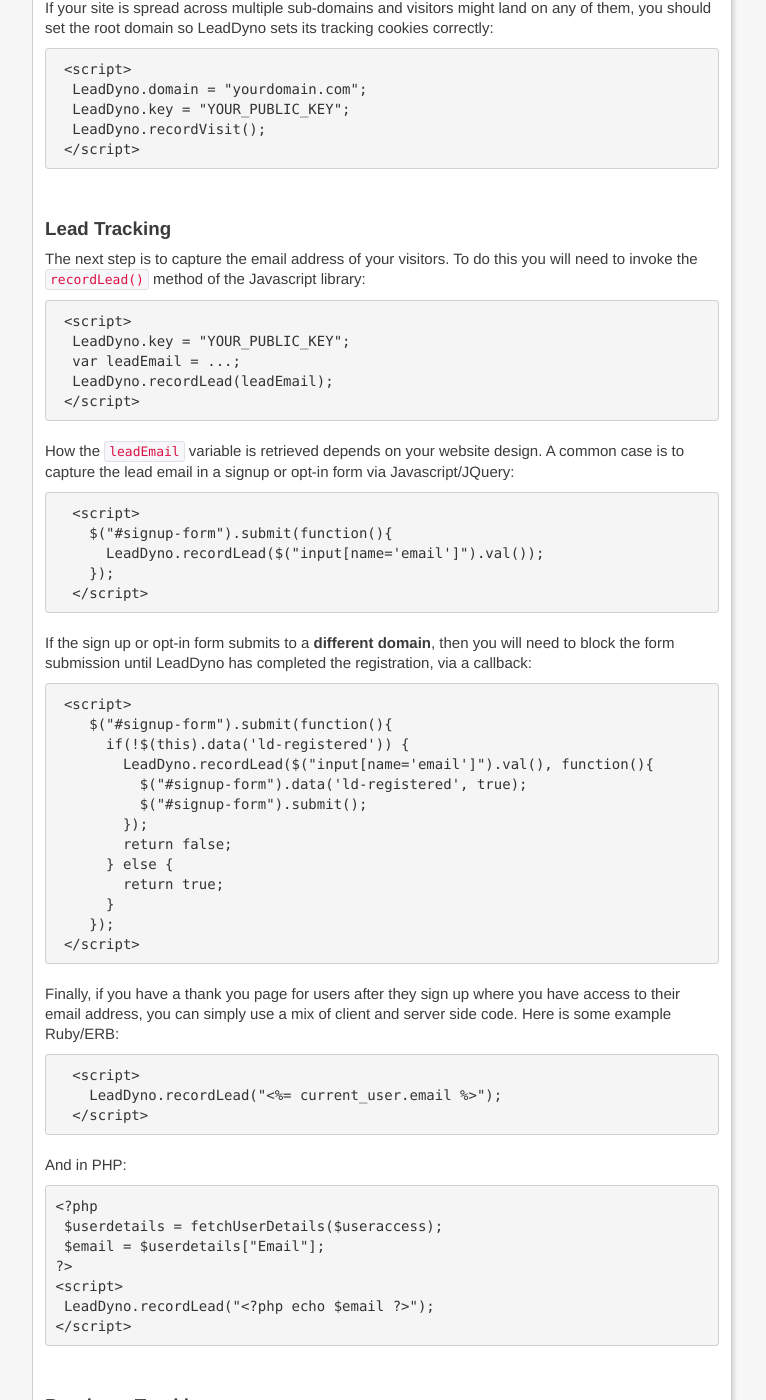
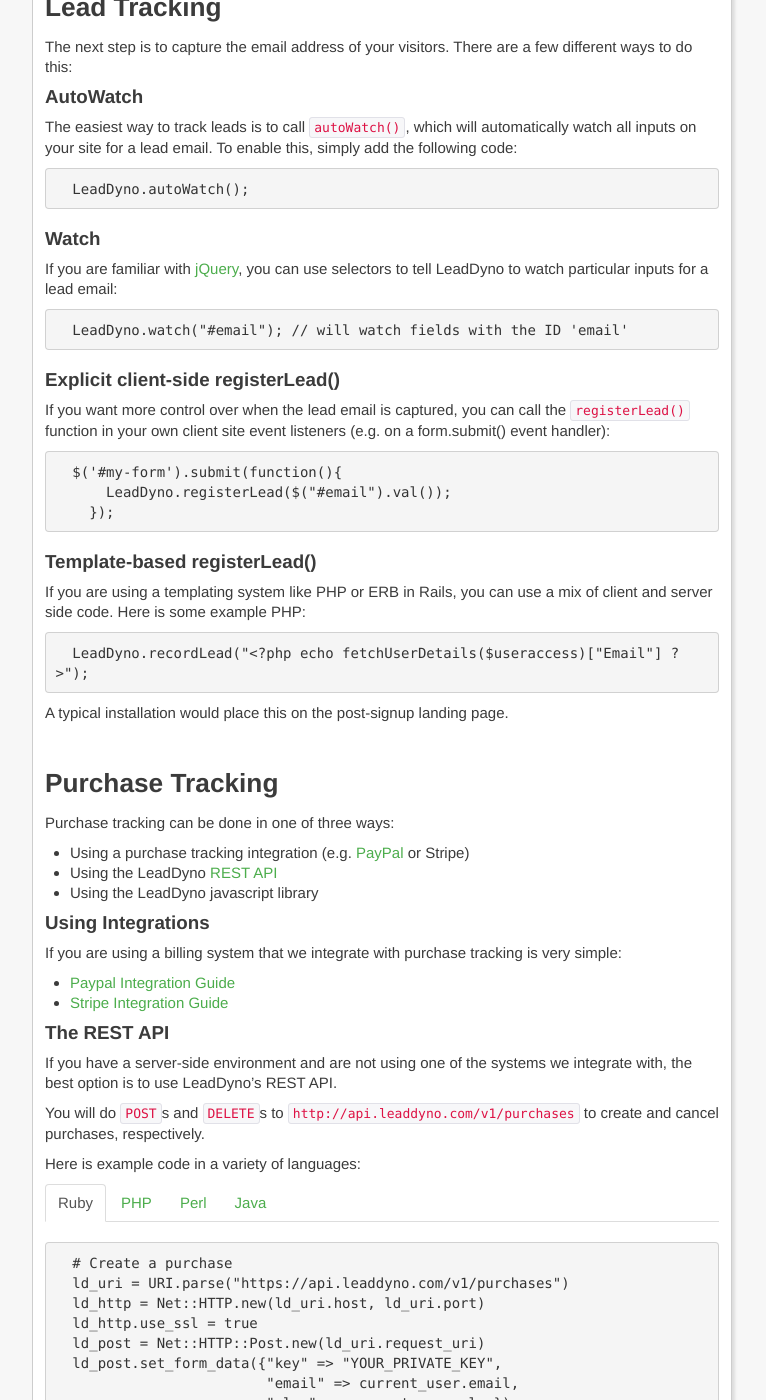
Before and after one commit to LeadDyno/leaddyno-website, a Jekyll site: the page built from guide/installation.md, in a window 1280 px wide and 1400 px high, scrolled down 722 px. Shown: the whole window, without its empty margins (378-1144 px from the left). Built offline with Jekyll 4.4.1, drawn with Linux system fonts in a browser that asks for light colours; nearby versions of some CDN libraries; comment, search, counter and statistics services are not loaded; some of the changed text lies outside the part shown.

Commit message:
Update installation guide

```diff
--- a/_layouts/default.html
+++ b/_layouts/default.html
@@ -38,6 +38,7 @@
     <script type="text/javascript" src="http://code.jquery.com/jquery-1.10.0.min.js"></script>
     <script type="text/javascript" src="/bootstrap/bootstrap-2.3.2/js/bootstrap-modal.js"></script>
     <script type="text/javascript" src="/bootstrap/bootstrap-2.3.2/js/bootstrap-transition.js"></script>
+    <script type="text/javascript" src="/bootstrap/bootstrap-2.3.2/js/bootstrap-tab.js"></script>
 
   </head>
 
--- a/_layouts/guide.html
+++ b/_layouts/guide.html
@@ -16,7 +16,11 @@
               <li><a href="#visitor_tracking">Visitor Tracking</a></li>
               <li><a href="#lead_tracking">Lead Tracking</a></li>
               <li><a href="#purchase_tracking">Purchase Tracking</a></li>
-              <li><a href="#cancellation_tracking">Cancellation Tracking</a></li>
+            </ul>
+          </li>
+          <li class="{% active tools %}">
+            <a href="/guide/tools.html">Web Tools</a>
+            <ul class="nav nav-list {% unless tools %}">
               <li><a href="#affiliate_form">Affiliate Form</a></li>
               <li><a href="#affiliate_link">Affiliate Link</a></li>
               <li><a href="#sharing_buttons">Sharing Buttons</a></li>
--- /dev/null
+++ b/guide/installation.md
@@ -0,0 +1,242 @@
+---
+layout: guide
+title: "Affiliate Tracking Software & Online Marketing System: LeadDyno"
+nav: guide > installation
+---
+
+##Installation Instructions
+
+---
+
+###Account Setup
+
+The first step in installing LeadDyno is to sign up for an account [here](https://app.leaddyno.com/users/sign_up)
+then get your public and private keys via [Your Account Page](https://app.leaddyno.com/settings/account).
+
+<a class="docs-anchor" id='visitor_tracking'>&nbsp;</a>
+
+### Visitor Tracking
+
+To get visitor tracking going, add the following code each page on your site:
+
+<pre class="prettyprint">
+&lt;script type="text/javascript" src="https://static.leaddyno.com/js">&lt;/script>
+&lt;script>
+  // If you use multiple sub-domains, set the root domain here
+  // LeadDyno.domain = "yourdomain.com";
+  LeadDyno.key = "<span class="pub-key-rep">YOUR_PUBLIC_KEY</span>";
+  LeadDyno.recordVisit();
+&lt;/script>
+</pre>
+
+<p class="pub-key-inst">
+  Where "YOUR_PUBLIC_KEY" is replaced with the public key from your user page above.
+</p>
+
+This will load the LeadDyno library and begin tracking where your visitors are coming from.
+
+<div class="alert alert-info">
+  <strong>Note:</strong> This code should be on every page of your site, similar to Google Analytics.
+</div>
+
+<a class="docs-anchor" id='lead_tracking'>&nbsp;</a>
+
+### Lead Tracking
+
+The next step is to capture the email address of your visitors.  There are a few different ways to do this:
+
+#### AutoWatch
+
+The easiest way to track leads is to call `autoWatch()`, which will automatically watch all
+inputs on your site for a lead email.  To enable this, simply add the following code:
+
+<pre class="prettyprint">
+  LeadDyno.autoWatch();
+</pre>
+
+#### Watch
+
+If you are familiar with [jQuery](http://jquery.com/), you can use selectors to tell LeadDyno to
+watch particular inputs for a lead email:
+
+<pre class="prettyprint">
+  LeadDyno.watch("#email"); // will watch fields with the ID 'email'
+</pre>
+
+#### Explicit client-side registerLead()
+
+If you want more control over when the lead email is captured, you can call the `registerLead()` function
+in your own client site event listeners (e.g. on a form.submit() event handler):
+
+<pre class="prettyprint">
+  $('#my-form').submit(function(){
+      LeadDyno.registerLead($("#email").val());
+    });
+</pre>
+
+#### Template-based registerLead()
+
+If you are using a templating system like PHP or ERB in Rails, you can use a mix of client and server side code.
+Here is some example PHP:
+
+<pre>
+  LeadDyno.recordLead("&lt;?php echo fetchUserDetails($useraccess)["Email"] ?>");
+</pre>
+
+A typical installation would place this on the post-signup landing page.
+
+<a class="docs-anchor" id='purchase_tracking'>&nbsp;</a>
+
+### Purchase Tracking
+
+Purchase tracking can be done in one of three ways:
+
+* Using a purchase tracking integration (e.g. [PayPal](/guide/paypal-integration-guide.html) or Stripe)
+* Using the LeadDyno [REST API](http://developer.leaddyno.com/rest-api.html)
+* Using the LeadDyno javascript library
+
+#### Using Integrations
+
+If you are using a billing system that we integrate with purchase tracking is very simple:
+
+* [Paypal Integration Guide](/guide/paypal-integration-guide.html)
+* [Stripe Integration Guide](/guide/stripe-integration-guide.html)
+
+#### The REST API
+
+If you have a server-side environment and are not using one of the systems we integrate with, the best
+option is to use LeadDyno's REST API.
+
+You will do `POST`s and `DELETE`s to `http://api.leaddyno.com/v1/purchases` to create and cancel purchases, respectively.
+
+Here is example code in a variety of languages:
+
+<ul class="nav nav-tabs">
+  <li class="active"><a href="#conv-ruby" data-toggle="tab">Ruby</a></li>
+  <li><a href="#conv-php" data-toggle="tab">PHP</a></li>
+  <li><a href="#conv-perl" data-toggle="tab">Perl</a></li>
+  <li><a href="#conv-java" data-toggle="tab">Java</a></li>
+</ul>
+
+<div class="tab-content">
+  <div class="tab-pane active" id="conv-ruby">
+    <pre class="prettyprint">
+  # Create a purchase
+  ld_uri = URI.parse("https://api.leaddyno.com/v1/purchases")
+  ld_http = Net::HTTP.new(ld_uri.host, ld_uri.port)
+  ld_http.use_ssl = true
+  ld_post = Net::HTTP::Post.new(ld_uri.request_uri)
+  ld_post.set_form_data({"key" => "<span class="priv-key-rep">YOUR_PRIVATE_KEY</span>",
+                         "email" => current_user.email,
+                         "plan" => current_user.plan})
+  ld_response = ld_http.request(ld_post)
+
+  # Cancel all purchases for a customer
+  ld_uri = URI.parse("https://api.leaddyno.com/v1/purchases")
+  ld_http = Net::HTTP.new(ld_uri.host, ld_uri.port)
+  ld_http.use_ssl = true
+  ld_delete = Net::HTTP::Delete.new(ld_uri.request_uri &plus;
+                "?key=<span class="priv-key-rep">YOUR_PRIVATE_KEY</span>" &plus;
+                "&amp;email=#{CGI.escape(current_user.email)}")
+  ld_response = ld_http.request(ld_delete)
+    </pre>
+  </div>
+
+  <div class="tab-pane" id="conv-php">
+    <pre class="prettyprint">
+ /* Create a purchase */
+ $url = 'https://api.leaddyno.com/v1/purchases';
+ $req = array('key' => '<span class="priv-key-rep">YOUR_PRIVATE_KEY</span>',
+              'email' => $account->contact_email,
+              'plan' => $plan);
+ $fields_string =http_build_query($req);
+ $ch = curl_init();
+ curl_setopt($ch,CURLOPT_URL,$url);
+ curl_setopt($ch,CURLOPT_POST,1);
+ curl_setopt($ch,CURLOPT_POSTFIELDS,$fields_string);
+ curl_setopt($ch,CURLOPT_RETURNTRANSFER,1);
+ $afResult = curl_exec($ch);
+ curl_close($ch);
+ $afJson = json_decode($afResult);
+
+ /* Cancel all purchases for a customer */
+    </pre>
+  </div>
+
+  <div class="tab-pane" id="conv-perl">
+    <pre class="prettyprint">
+  # Create a purchase
+  use LWP::UserAgent;
+  my $ld_url = 'https://api.leaddyno.com/v1/purchases';
+  my $postdata = {"key" => "<span class="priv-key-rep">YOUR_PRIVATE_KEY</span>",
+                  "email" => $user_email,
+                  "plan" => $user_plan};
+  my $ua = LWP::UserAgent->new;
+  my $response = $ua->post($ld_url, $postdata);
+  if ($response->is_success) {
+    print $response->content;
+  } else {
+    print "Post Failed!\n";
+  }
+
+  # Cancel all purchases for a customer
+    </pre>
+  </div>
+
+  <div class="tab-pane" id="conv-java">
+    <pre class="prettyprint">
+  // Create a purchase
+  HttpGet method = new HttpGet("https://api.leaddyno.com/v1/purchases");
+  method.setParams(new BasicHttpParams()
+    .setParameter("key", "<span class="priv-key-rep">YOUR_PRIVATE_KEY</span>")
+    .setParameter("email", userEmail));
+  HttpClient client = new DefaultHttpClient();
+  try {
+    HttpResponse httpResponse = client.execute(method);
+    System.out.println("Response code: " +
+                        httpResponse.getStatusLine().getStatusCode());
+  } catch (IOException e) {
+    e.printStackTrace();
+  }
+
+  // Cancel all purchases for a customer
+  HttpDelete method = new HttpDelete("https://api.leaddyno.com/v1/purchases");
+  method.setParams(new BasicHttpParams()
+    .setParameter("key", "<span class="priv-key-rep">YOUR_PRIVATE_KEY</span>")
+    .setParameter("email", userEmail));
+  HttpClient client = new DefaultHttpClient();
+  try {
+    HttpResponse httpResponse = client.execute(method);
+    System.out.println("Response code: " +
+                        httpResponse.getStatusLine().getStatusCode());
+  } catch (IOException e) {
+    e.printStackTrace();
+  }
+    </pre>
+  </div>
+</div>
+
+Additional parameters and documentation can be found in the [Purchases](http://developer.leaddyno.com/rest-api.html#purchases) API
+docs.
+
+#### Using Javascript
+
+To track purchases via the Javascript library, add the following javascript code to the 'Thank You' page
+*after* a user has purchased:
+
+<pre>
+  LeadDyno.recordPurchase();
+</pre>
+
+and, to record cancellations, invoke the following javascript:
+
+<pre>
+  LeadDyno.recordCancellation();
+</pre>
+
+<div class="alert alert-info">
+  <strong>Note:</strong> Purchases created and cancelled via the javascript library will need to be approved
+  via the <a href="https://app.leaddyno.com/purchases/approve">Pending Purchases</a> and
+  <a href="https://app.leaddyno.com/purchases/approve_cancellations">Pending Cancellations</a>
+  UIs before they will be completed, in order to prevent fraud.
+</div>
--- a/guide/installation.html
+++ b/guide/tools.html
@@ -1,173 +1,12 @@
 ---
 layout: guide
 title: "Affiliate Tracking Software & Online Marketing System: LeadDyno"
-nav: guide > installation
+nav: guide > tools
 ---
   <div class="sidebar-nav affix">
   </div>
 
-<h3>Installation Instructions</h3>
-<hr/>
-
-<h4>Account Setup</h4>
-
-<p>
-  The first step in installing LeadDyno is to sign up for an account <a
-  href="https://app.leaddyno.com/users/sign_up">here</a> then get your public and private keys via <a
-  href="https://app.leaddyno.com/settings/account">Your Account Page</a>.
-</p>
-
-<a class="docs-anchor" id='visitor_tracking'>&nbsp;</a>
-<h4>Visitor Tracking</h4>
-
-<p>To get visitor tracking working with LeadDyno, you will need to install the LeadDyno javascript library
-  on your
-  site. The following code will load the LeadDyno library from our highly-available Content Distribution
-  Network:</p>
-
-        <pre
-          class="prettyprint"> &lt;script type="text/javascript" src="https://static.leaddyno.com/js">&lt;/script></pre>
-
-<p>Then add the following code on every page on your site:</p>
-
-              <pre class="prettyprint">
- &lt;script>
-  LeadDyno.key = "<span class="pub-key-rep">YOUR_PUBLIC_KEY</span>";
-  LeadDyno.recordVisit();
- &lt;/script></pre>
-
-
-<p class="pub-key-inst">Where "YOUR_PUBLIC_KEY" is replaced with the public key from your user page
-  above.</p>
-
-
-<div class="alert alert-info">
-  <i class="icon-exclamation"></i> This code should be on every page that incoming users might land on,
-  similar to Google Analytics.
-</div>
-
-<p>If your site is spread across multiple sub-domains and visitors might land on any of them, you should set the
-  root domain so LeadDyno sets its tracking cookies correctly:
-</p>
-
-                      <pre class="prettyprint">
- &lt;script>
-  LeadDyno.domain = "yourdomain.com";
-  LeadDyno.key = "<span class="pub-key-rep">YOUR_PUBLIC_KEY</span>";
-  LeadDyno.recordVisit();
- &lt;/script></pre>
-
-
-<a class="docs-anchor" id='lead_tracking'>&nbsp;</a>
-<h4>Lead Tracking</h4>
-
-<p> The next step is to capture the email address of your visitors. To do this you will need to invoke the
-  <code>recordLead()</code>
-  method
-  of the Javascript library:</p>
-
-              <pre class="prettyprint">
- &lt;script>
-  LeadDyno.key = "<span class="pub-key-rep">YOUR_PUBLIC_KEY</span>";
-  var leadEmail = ...;
-  LeadDyno.recordLead(leadEmail);
- &lt;/script></pre>
-
-<p>How the <code>leadEmail</code> variable is retrieved depends on your website design. A common case is to
-  capture the lead email in a signup or opt-in form via Javascript/JQuery:</p>
-
-<pre class="prettyprint">
-  &lt;script>
-    $("#signup-form").submit(function(){
-      LeadDyno.recordLead($("input[name='email']").val());
-    });
-  &lt;/script></pre>
-
-<p>If the sign up or opt-in form submits to a <strong>different domain</strong>, then you will need to block
-  the
-  form submission until LeadDyno has completed the registration, via a callback:</p>
-
-<pre class="prettyprint">
- &lt;script>
-    $("#signup-form").submit(function(){
-      if(!$(this).data('ld-registered')) {
-        LeadDyno.recordLead($("input[name='email']").val(), function(){
-          $("#signup-form").data('ld-registered', true);
-          $("#signup-form").submit();
-        });
-        return false;
-      } else {
-        return true;
-      }
-    });
- &lt;/script></pre>
-
-<p>Finally, if you have a thank you page for users after they sign up where you have access to their email
-  address,
-  you can simply use a mix of client and server side code. Here is some example Ruby/ERB:</p>
-
-    <pre class="prettyprint">
-  &lt;script>
-    LeadDyno.recordLead("&lt;%= current_user.email %>");
-  &lt;/script></pre>
-
-<p>And in PHP:</p>
-                <pre class="prettyprint">
-&lt;?php
- $userdetails = fetchUserDetails($useraccess);
- $email = $userdetails["Email"];
-?>
-&lt;script>
- LeadDyno.recordLead("&lt;?php echo $email ?>");
-&lt;/script></pre>
-
-<a class="docs-anchor" id='purchase_tracking'>&nbsp;</a>
-<h4>Purchase Tracking</h4>
-
-
-<p>Purchase tracking can be done either client side, via the Javascript library, or server to server, using
-  our
-  <a href="rest-api.html">REST API</a>.</p>
-
-<div class="alert alert-info">
-  <strong>Note:</strong> Purchases created via the javascript library will need to be approved
-  via the <a href="https://app.leaddyno.com/purchases/approve">Pending Purchases</a> UI before they will be
-  credited to affiliates.
-</div>
-
-        <pre class="prettyprint">
-  &lt;script>
-    var email = ...
-    var purchaseCode = ...
-    LeadDyno.recordPurchase(email, purchaseCode);
-  &lt;/script></pre>
-
-<p>Note that you will need to pass in both the email as well as a unique purchase code for the purchase.
-  This is
-  typically done on a "Thank You" page, after a purchase is made.</p>
-
-<a class="docs-anchor" id='cancellation_tracking'>&nbsp;</a>
-<h4>Cancellation Tracking</h4>
-
-
-<p>Cancellation tracking, like purchase tracking, can be done either client side, via the
-  Javascript library, or server to server, using our <a href="rest-api.html">REST API</a>.</p>
-
-<div class="alert alert-info">
-  <strong>Note:</strong> As with purchases, cancellations made via the javascript library will need to be
-  approved
-  via the <a href="https://app.leaddyno.com/purchases/approve_cancellations">Pending Cancellations</a> UI
-  before they will be
-  accepted.
-</div>
-
-        <pre class="prettyprint">
-  &lt;script>
-    var email = ...
-    LeadDyno.recordCancellation(email);
-  &lt;/script></pre>
-
-<h3>Affiliate Tools</h3>
+<h3>Web Tools</h3>
 <hr/>
 
 <a class="docs-anchor" id='affiliate_form'>&nbsp;</a>
```
Also changed, not shown: other parts of _layouts/guide.html (+6 -0 lines).
